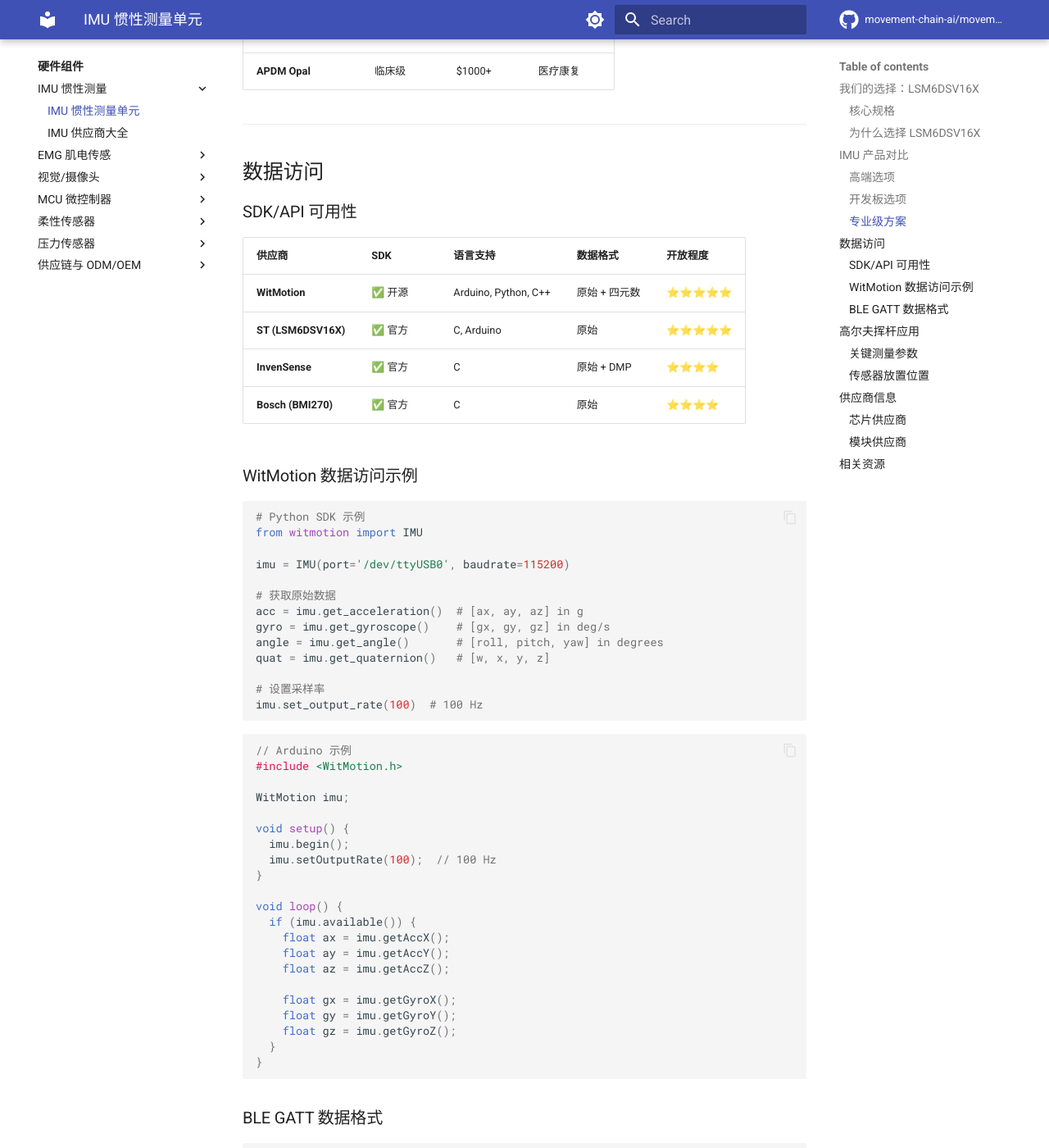
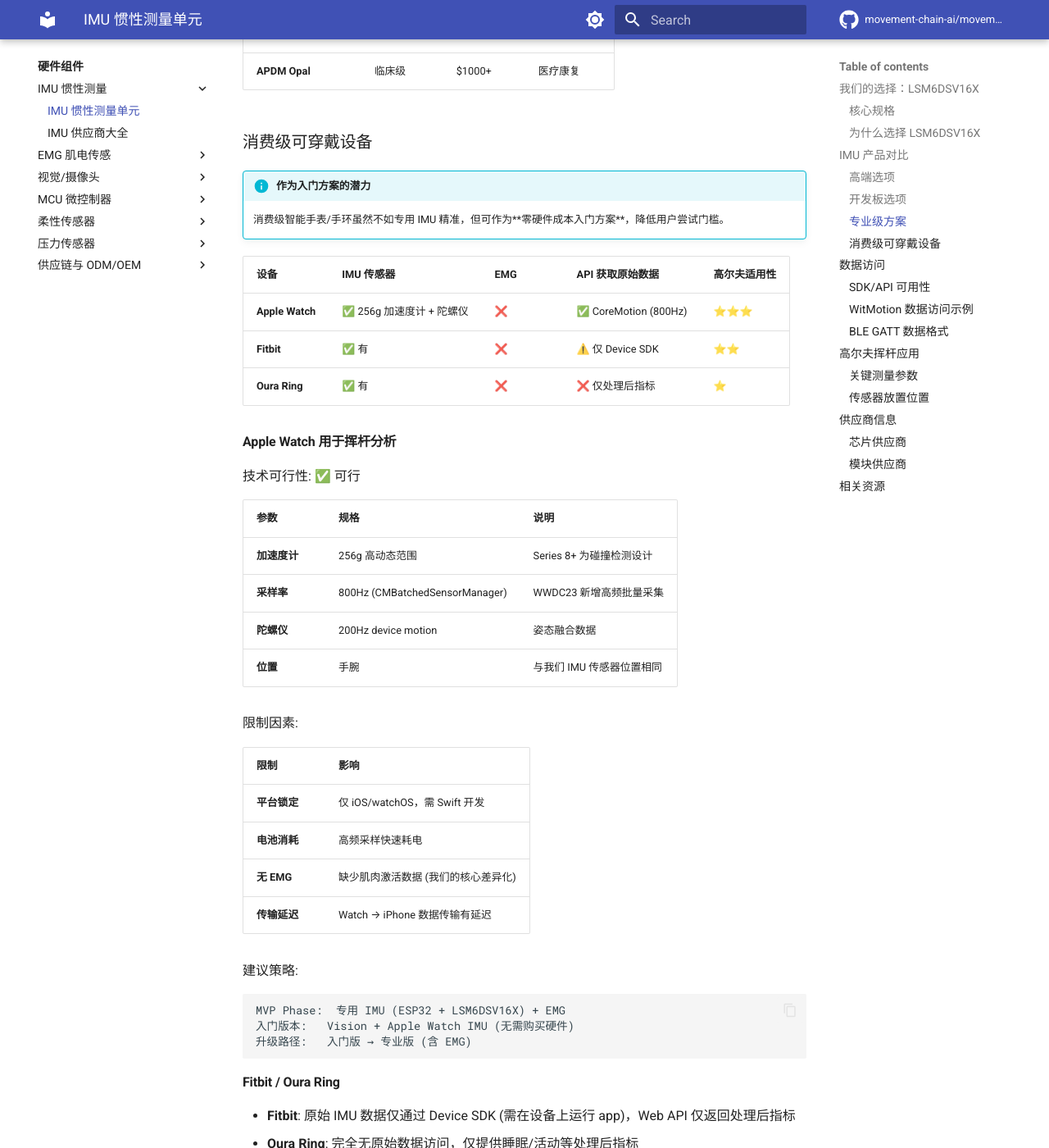
Before and after one commit to movement-chain-ai/movement-chain-docs, an MkDocs documentation site: the page built from docs/zh/components/imu/hardware.md, in a window 1280 px wide and 1400 px high, scrolled down 2078 px. Shown: the whole window at 82% size. Built offline with MkDocs 1.6.1 and Material for MkDocs 9.7.7, drawn with Linux system fonts in a browser that asks for light colours; comment, search, counter and statistics services are not loaded; the version menu is left out; some of the changed text lies outside the part shown.

Commit message:
docs(imu): add consumer wearables section (Apple Watch, Fitbit, Oura)
- Add Apple Watch IMU specs (256g accelerometer, 800Hz CoreMotion)
- Document limitations (iOS-only, no EMG, battery drain)
- Include strategy: MVP with dedicated IMU, entry-level with Apple Watch
- Fix broken links in related resources section

````diff
--- a/docs/zh/components/imu/hardware.md
+++ b/docs/zh/components/imu/hardware.md
@@ -58,6 +58,50 @@
 | **Shimmer3 IMU** | 研究级 | $600+ | 学术研究 |
 | **Movella Xsens DOT** | 专业动捕 | $300+ | 专业运动分析 |
 | **APDM Opal** | 临床级 | $1000+ | 医疗康复 |
+
+### 消费级可穿戴设备
+
+!!! info "作为入门方案的潜力"
+    消费级智能手表/手环虽然不如专用 IMU 精准，但可作为**零硬件成本入门方案**，降低用户尝试门槛。
+
+| 设备 | IMU 传感器 | EMG | API 获取原始数据 | 高尔夫适用性 |
+|------|-----------|-----|-----------------|-------------|
+| **Apple Watch** | ✅ 256g 加速度计 + 陀螺仪 | ❌ | ✅ CoreMotion (800Hz) | ⭐⭐⭐ |
+| **Fitbit** | ✅ 有 | ❌ | ⚠️ 仅 Device SDK | ⭐⭐ |
+| **Oura Ring** | ✅ 有 | ❌ | ❌ 仅处理后指标 | ⭐ |
+
+#### Apple Watch 用于挥杆分析
+
+技术可行性: ✅ 可行
+
+| 参数 | 规格 | 说明 |
+|------|------|------|
+| **加速度计** | 256g 高动态范围 | Series 8+ 为碰撞检测设计 |
+| **采样率** | 800Hz (CMBatchedSensorManager) | WWDC23 新增高频批量采集 |
+| **陀螺仪** | 200Hz device motion | 姿态融合数据 |
+| **位置** | 手腕 | 与我们 IMU 传感器位置相同 |
+
+限制因素:
+
+| 限制 | 影响 |
+|------|------|
+| **平台锁定** | 仅 iOS/watchOS，需 Swift 开发 |
+| **电池消耗** | 高频采样快速耗电 |
+| **无 EMG** | 缺少肌肉激活数据 (我们的核心差异化) |
+| **传输延迟** | Watch → iPhone 数据传输有延迟 |
+
+建议策略:
+
+```text
+MVP Phase:  专用 IMU (ESP32 + LSM6DSV16X) + EMG
+入门版本:   Vision + Apple Watch IMU (无需购买硬件)
+升级路径:   入门版 → 专业版 (含 EMG)
+```
+
+#### Fitbit / Oura Ring
+
+- **Fitbit**: 原始 IMU 数据仅通过 Device SDK (需在设备上运行 app)，Web API 仅返回处理后指标
+- **Oura Ring**: 完全无原始数据访问，仅提供睡眠/活动等处理后指标
 
 ---
 
````
Also changed, not shown: other parts of docs/zh/components/imu/hardware.md (+2 -3 lines).
